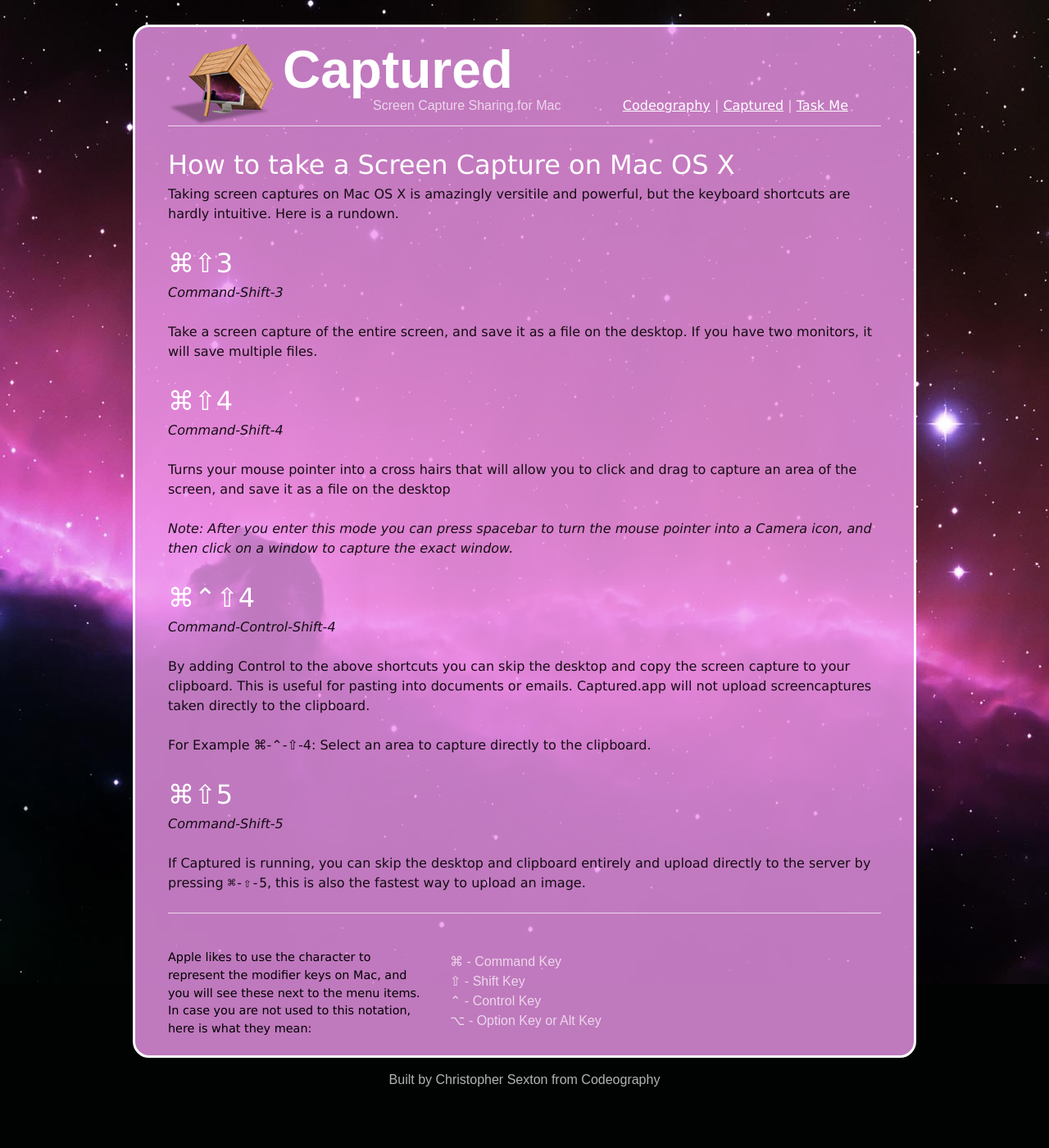
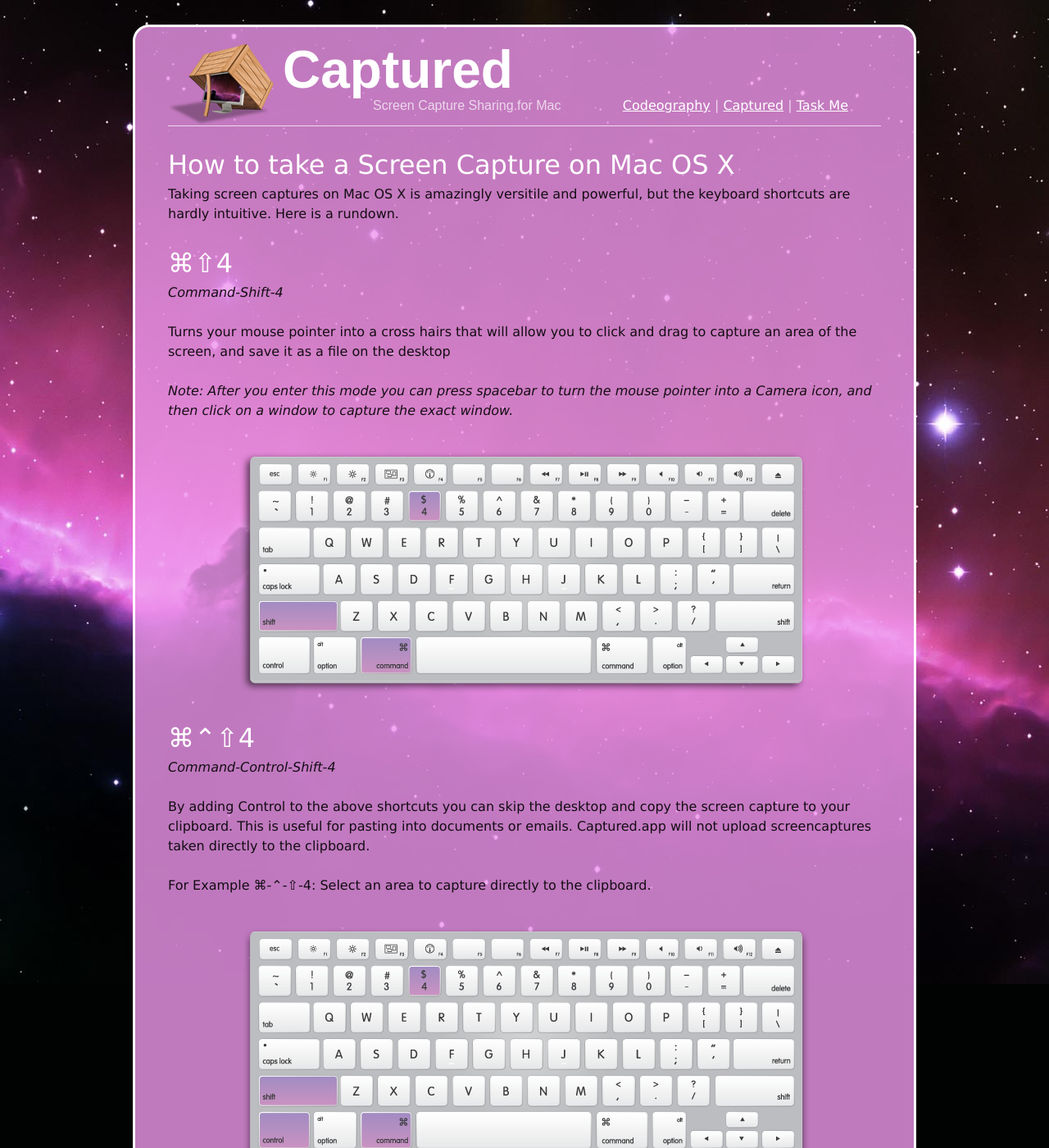
Before and after one commit to csexton/codeography.com, a Jekyll site: the page built from captured/how-to-screen-capture-mac.markdown, in a window 1280 px wide and 1400 px high. Shown: the whole window at 82% size. Built offline with Jekyll 4.4.1, drawn with Linux system fonts in a browser that asks for light colours; some web fonts are replaced; some of the changed text lies outside the part shown.

Commit message:
Added images for help page

```diff
--- a/captured/how-to-screen-capture-mac.markdown
+++ b/captured/how-to-screen-capture-mac.markdown
@@ -7,12 +7,6 @@ title: Captured - How to take a Screen Capture on Mac OS X
 
 Taking screen captures on Mac OS X is amazingly versitile and powerful, but the keyboard shortcuts are hardly intuitive. Here is a rundown.
 
-## ⌘⇧3
-
-_Command-Shift-3_
-
-Take a screen capture of the entire screen, and save it as a file on the desktop. If you have two monitors, it will save multiple files.
-
 ## ⌘⇧4
 
 _Command-Shift-4_
@@ -21,6 +15,7 @@ Turns your mouse pointer into a cross hairs that will allow you to click and dra
 
 _Note: After you enter this mode you can press spacebar to turn the mouse pointer into a Camera icon, and then click on a window to capture the exact window._
 
+![Command Shift 4](images/SC4.png)
 
 ## ⌘⌃⇧4
 
@@ -31,11 +26,23 @@ By adding Control to the above shortcuts you can skip the desktop and copy the s
 For Example
 ⌘-⌃-⇧-4: Select an area to capture directly to the clipboard.
 
+![Command Control Shift 4](images/SCC4.png)
+
+## ⌘⇧3
+
+_Command-Shift-3_
+
+![Command Shift 3](images/SC3.png)
+
+Take a screen capture of the entire screen, and save it as a file on the desktop. If you have two monitors, it will save multiple files.
+
 ## ⌘⇧5
 
 _Command-Shift-5_
 
 If Captured is running, you can skip the desktop and clipboard entirely and upload directly to the server by pressing `⌘-⇧-5`, this is also the fastest way to upload an image.
+
+![Command Shift 5](images/SC5.png)
 
 ----
 <div class="reviews span-8">
```
Also changed, not shown: captured/images/SC3.png (added), captured/images/SC4.png (added), captured/images/SC4S.png (added), captured/images/SC5.png (added), captured/images/SCC4.png (added).
